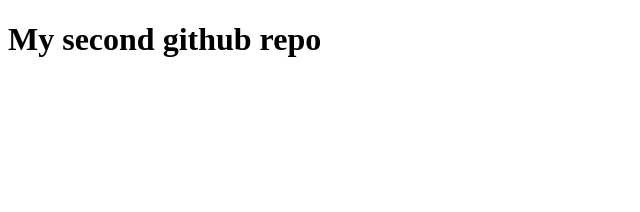
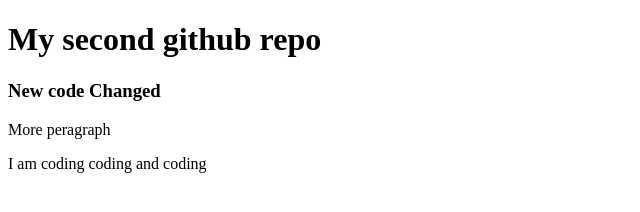
Before and after one commit to sanjit00/my-second-repo-, a plain HTML site: page index.html in a window 1280 px wide. Shown: the whole page, without its empty margins (0-640 px from the left). Drawn offline with Linux system fonts and the light colour scheme.

Commit message:
style added

```diff
--- a/index.html
+++ b/index.html
@@ -5,8 +5,14 @@
     <meta http-equiv="X-UA-Compatible" content="IE=edge">
     <meta name="viewport" content="width=device-width, initial-scale=1.0">
     <title>My Second Github Repo</title>
+    <link rel="stylesheet" href="style.css">
 </head>
 <body>
     <h1>My second github repo</h1>
+    <h3>New code Changed</h3>
+    <p>More peragraph</p>
+    <p>I am coding coding and coding</p>
+
+
 </body>
 </html>
```
Also changed, not shown: style.css (added).
